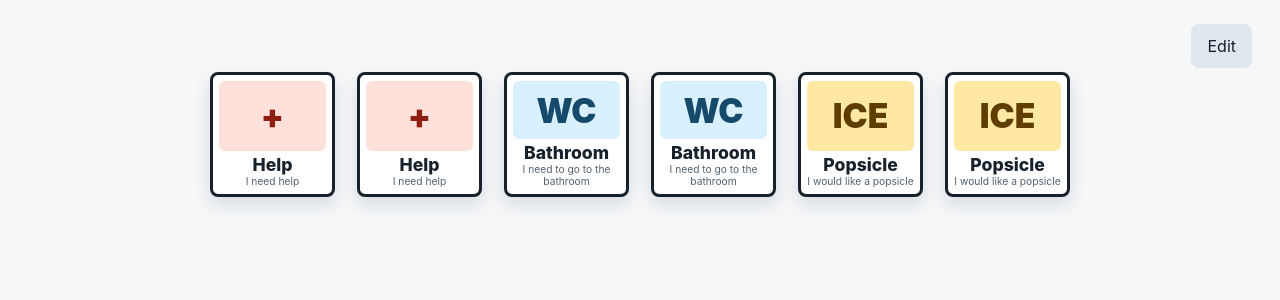
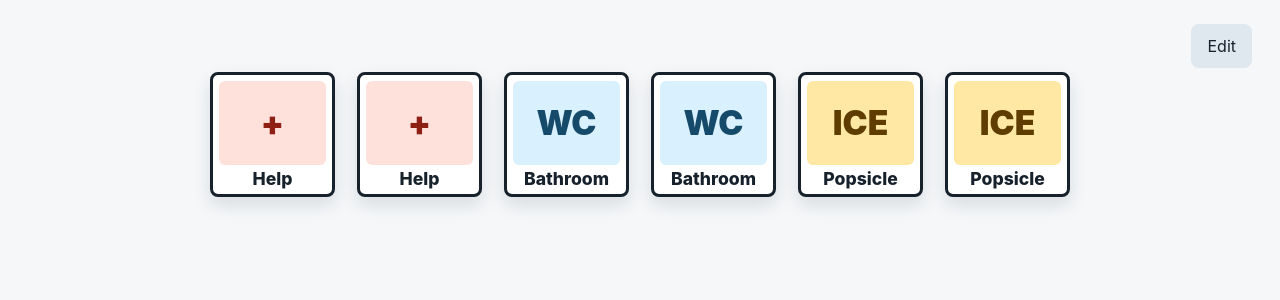
Before and after one commit to stats/SimpleSpeech, a React (Vite) app: page / in a window 1280 px wide. Shown: the top 300 px of the page. Built offline with nearby package versions, Linux system fonts and the light colour scheme.

Commit message:
Hide spoken phrase on cards

```diff
--- a/src/components/CommunicationButtonCard.tsx
+++ b/src/components/CommunicationButtonCard.tsx
@@ -45,7 +45,6 @@ export function CommunicationButtonCard({
           )}
         </span>
         <span className="button-label">{button.label}</span>
-        <span className="button-phrase">{button.phrase}</span>
       </button>
 
       {isEditing ? (
--- a/src/styles/app.css
+++ b/src/styles/app.css
@@ -135,7 +135,7 @@ button:disabled {
   box-shadow: 0 8px 18px rgb(16 32 51 / 12%);
   color: #17212b;
   display: grid;
-  grid-template-rows: minmax(0, 1fr) auto auto;
+  grid-template-rows: minmax(0, 1fr) auto;
   max-height: 125px;
   max-width: 125px;
   min-height: 75px;
@@ -201,14 +201,6 @@ button:disabled {
   font-weight: 800;
   line-height: 1.05;
   margin-top: 5px;
-  overflow-wrap: anywhere;
-}
-
-.button-phrase {
-  color: #526272;
-  font-size: 0.64rem;
-  line-height: 1.15;
-  margin-top: 2px;
   overflow-wrap: anywhere;
 }
 
```
